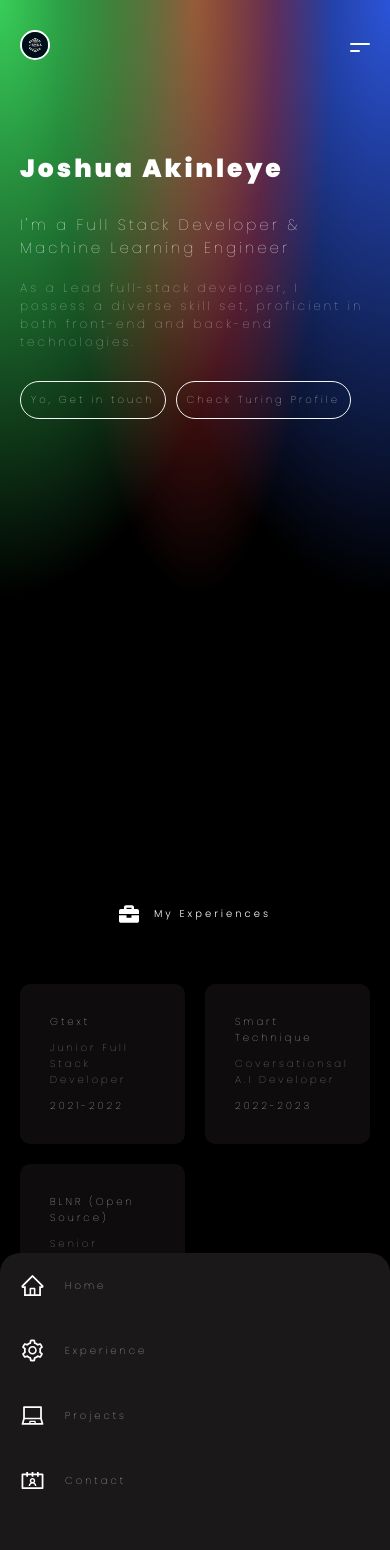
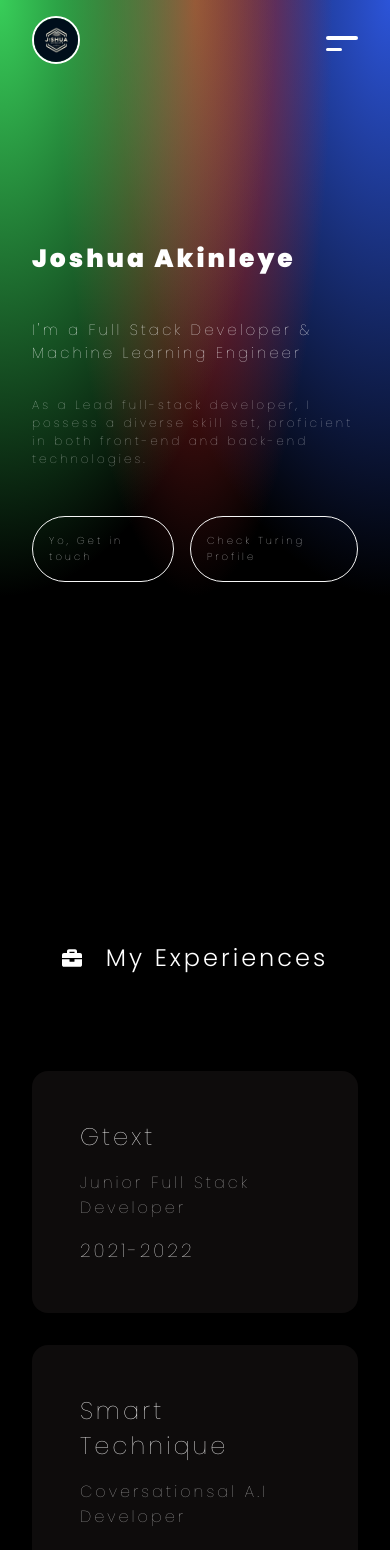
Before and after one commit to Akinleyejoshua/joshuaakinleye, a Next.js app: page / in a window 390 px wide. Shown: the top 1550 px of the page. Built offline with nearby package versions, Linux system fonts and the light colour scheme.

Commit message:
Add files via upload

```diff
--- a/app/globals.css
+++ b/app/globals.css
@@ -174,7 +174,7 @@ a {
   }
 
   header nav {
-    padding: 5rem 1rem;
+    padding: 1rem 2rem;
   }
 
   .links a :is(.space, p) {
@@ -414,10 +414,6 @@ button:hover {
     font-size: 12px;
   }
 
-  header nav{
-    padding: 3rem 2rem;
-  }
-
   .experience{
     padding: 2rem 3rem 0 3rem;
   }
@@ -603,8 +599,8 @@ a:hover {
     padding: 1rem 2rem;
   }
 
-  * {
-    font-size: 10px;
+  footer *{
+    font-size: 12px;
   }
 
   .contacts a {
```
